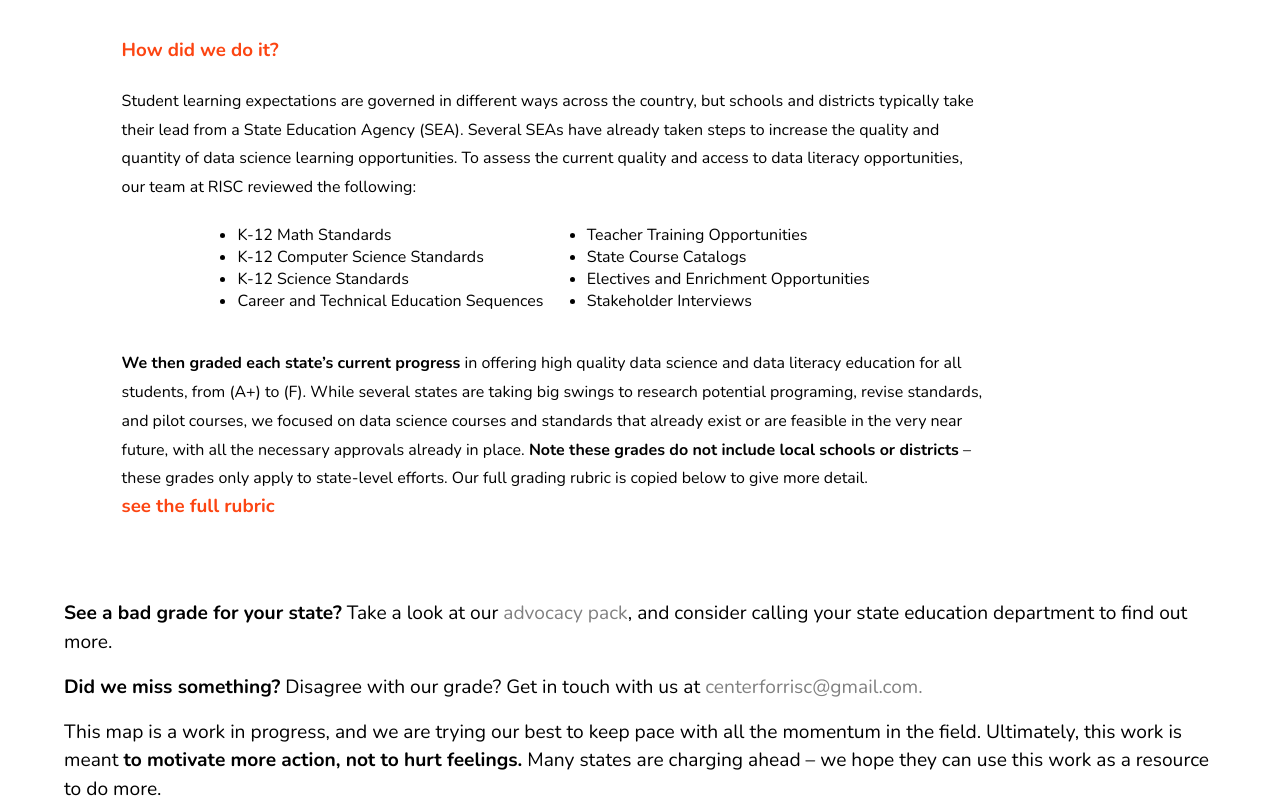
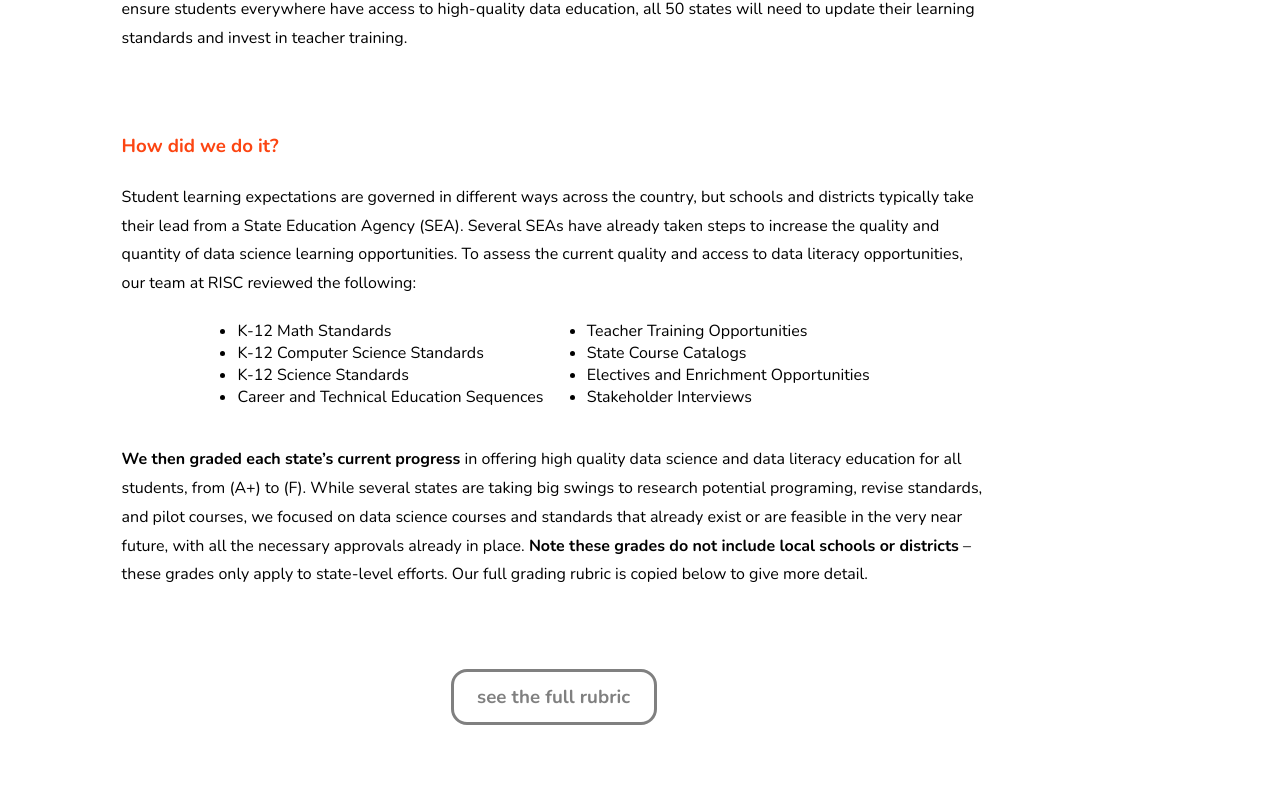
Before and after one commit to jdcalvelli/risc-50-states, a React (Vite) app: page / in a window 1280 px wide. Shown: the part 1291-2100 px from the top of the page. Built offline with nearby package versions, Linux system fonts and the light colour scheme.

Commit message:
add styling for rubricShower w sneaky duo part color shift

```diff
--- a/src/components/helperComponents/RubricShower.jsx
+++ b/src/components/helperComponents/RubricShower.jsx
@@ -5,7 +5,9 @@ import React from "react";
 function RubricShower(props) {
     return (
         <div className="rubricShower" onClick={props.handleClick}>
-            <h3>see the full rubric</h3>
+            <div className="rubricShowerInner">
+                <h3>see the full rubric</h3>
+            </div>
         </div>
     )
 }
--- a/src/style.css
+++ b/src/style.css
@@ -38,7 +38,7 @@ p {
 /* HEADING SECTION */
 
 .headingSection {
-    margin-bottom: 3rem;
+    margin-bottom: 5rem;
 }
 
 .headingSection h1 {
@@ -58,7 +58,7 @@ p {
     height: 75vh;
     width: 100%;
 
-    margin-bottom: 3rem;
+    margin-bottom: 5rem;
 }
 
 /* this is the actual leaflet map */
@@ -92,7 +92,7 @@ p {
 .whySection {
     padding-left: 5%;
     padding-right: 20%;
-    margin-bottom: 3rem;
+    margin-bottom: 5rem;
 }
 
 .whySection h3 {
@@ -109,7 +109,7 @@ p {
 .howSection {
     padding-left: 5%;
     padding-right: 20%;
-    margin-bottom: 3rem;
+    margin-bottom: 5rem;
 }
 
 .howSection h3 {
@@ -126,6 +126,49 @@ p {
 
 .howSection .listSection ul {
     margin: 2.5%;
+}
+
+.howSection .rubricShower {
+    margin-top: 5rem;
+
+    display: flex;
+    justify-content: center;
+    align-items: center;
+}
+
+.howSection .rubricShower .rubricShowerInner {
+
+    height: 50px;
+    width: 200px;
+
+    border: 3px solid var(--accent-grey);
+    border-radius: 16px;
+
+    display: flex;
+    justify-content: center;
+    align-items: center;
+
+    transition-property: border;
+    transition-duration: 0.5s;
+}
+
+.howSection .rubricShower .rubricShowerInner:hover{
+    cursor: pointer;
+
+    border: 3px solid var(--accent-text-color)
+}
+
+.howSection .rubricShower .rubricShowerInner h3 {
+    margin-bottom: 0;
+
+    color: var(--accent-grey);
+
+    transition-property: color;
+    transition-duration: 0.5s;
+}
+
+.howSection .rubricShower .rubricShowerInner h3:hover {
+    color: var(--accent-text-color);
 }
 
 /* CHART SECTION AND CHART ITEMS */
```
